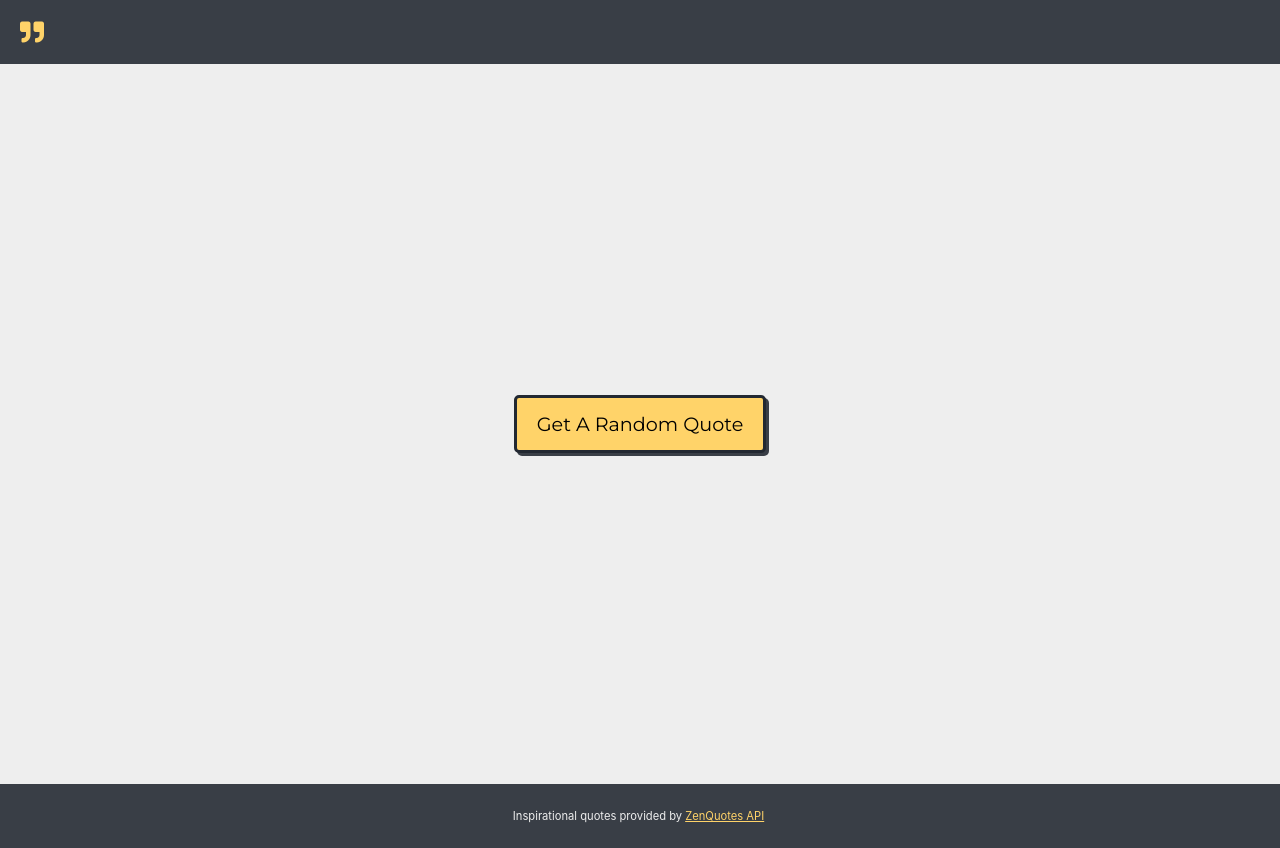
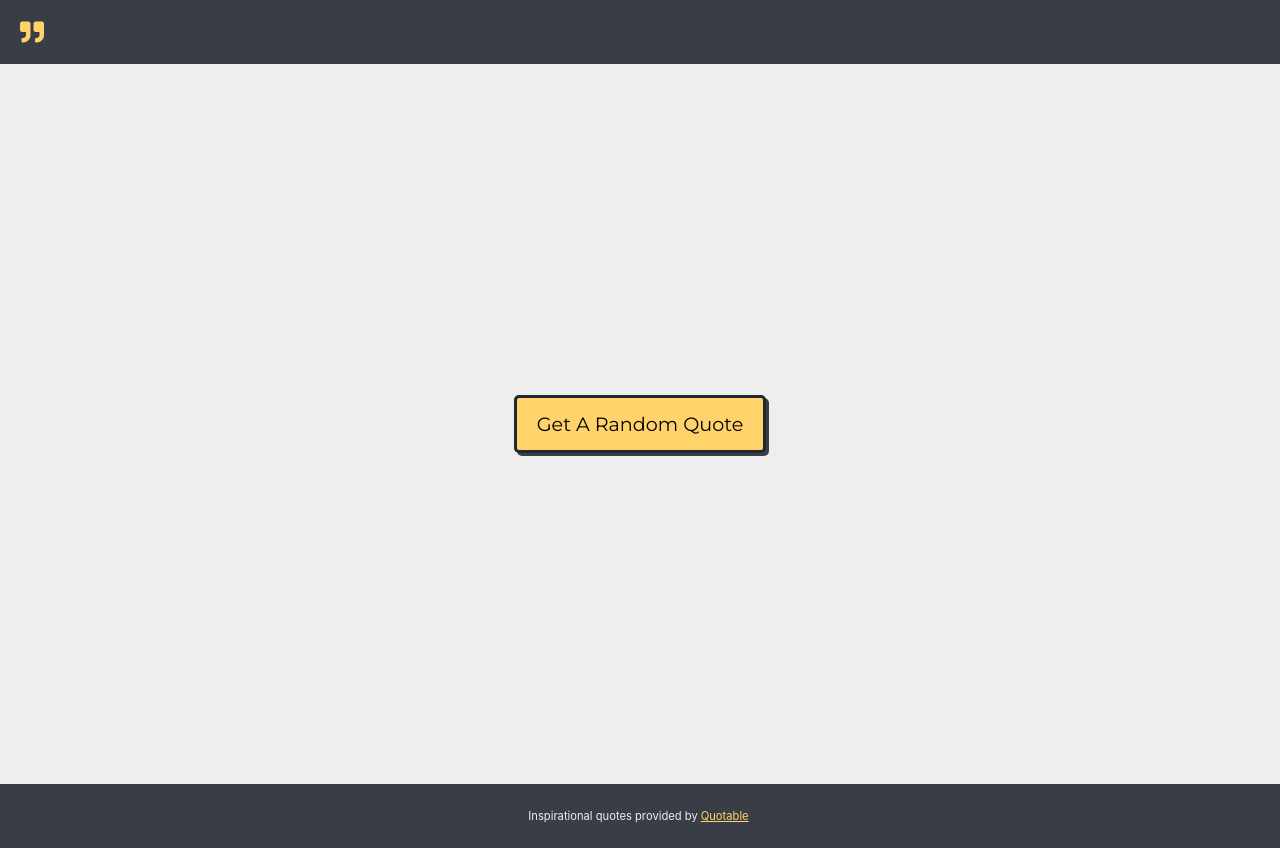
Before and after one commit to rylandinthesun/react-quotes, a React (Create React App) app: page / in a window 1280 px wide. Built offline with nearby package versions, Linux system fonts and the light colour scheme.

Commit message:
footer update

```diff
--- a/src/App.js
+++ b/src/App.js
@@ -52,8 +52,13 @@ function App () {
 			</div>
 			<footer>
 				Inspirational quotes provided by{'  '}
-				<a className="zen-link" href="https://zenquotes.io/" target="_blank" rel="noopener noreferrer">
-					ZenQuotes API
+				<a
+					className="zen-link"
+					href="https://github.com/lukePeavey/quotable"
+					target="_blank"
+					rel="noopener noreferrer"
+				>
+					Quotable
 				</a>
 			</footer>
 		</div>
```
